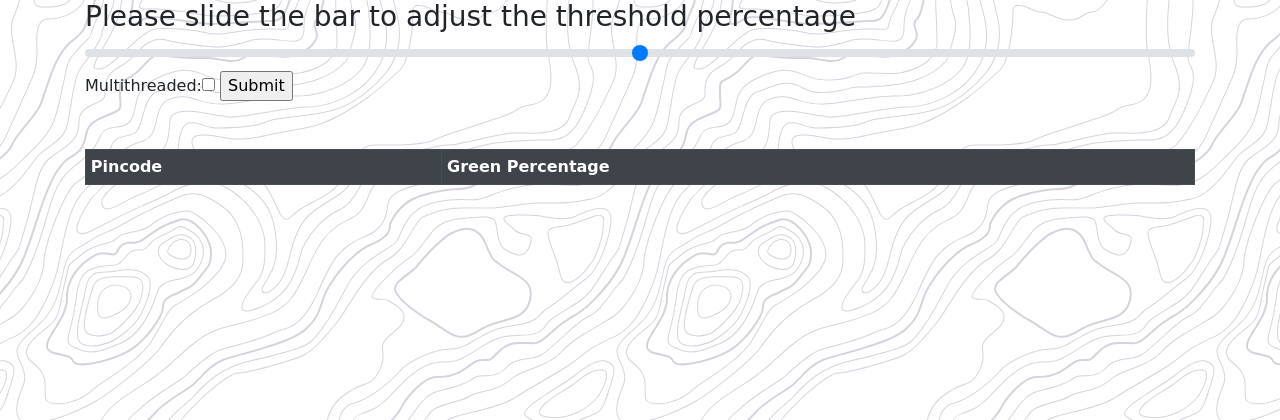
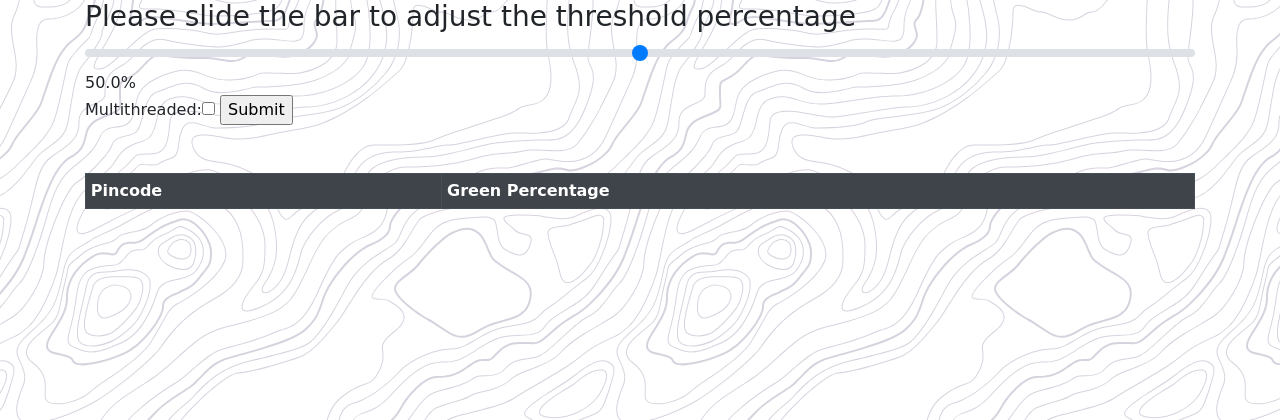
Before and after one commit to NaikAayush/ccbd-bangalore, a Flask app: template MapReduce/templates/mapRed.html in a window 1280 px wide. Shown: the top 420 px of the page. Run offline with Flask 2, Linux system fonts and the light colour scheme; the template is opened without the code that fills it, so the values that code supplies are empty; some libraries are stand-ins or nearby versions; some web fonts are replaced.

Commit message:
Always show threshold % and added % symbol

```diff
--- a/MapReduce/templates/mapRed.html
+++ b/MapReduce/templates/mapRed.html
@@ -13,7 +13,7 @@
         <h3>Please slide the bar to adjust the threshold percentage</h3>
         <form action={{ url_for("mapRed") }} method="POST">
             <input type="range" class="custom-range" id="customRange1" name="green_percentage" value={{ green_percentage or "50.0"  }} step="0.1" min="0.0" max="100">
-            <div id="printVal"></div>
+            <div id="printVal">{{ green_percentage+"%" or "50.0%"  }}</div>
             Multithreaded:<input type="checkbox" {{ "checked" if multithreaded }} name="multithreaded" value="Yes" style="padding-left: 10%;">
             <input type="submit" value="Submit">
         </form>
@@ -50,10 +50,10 @@
     <script>
         $(document).on('input', '#customRange1', function() {
             if($(this).val!=NaN){
-            $('#printVal').html( $(this).val() );
+            $('#printVal').html( $(this).val() + "%" );
             }
             else{
-                $('#printVal').html( 50.0 );
+                $('#printVal').html("50.0%");
             }
         });
         $('body').append('<div id="loading"><div class="loadingScreen"></div></div>');
```
